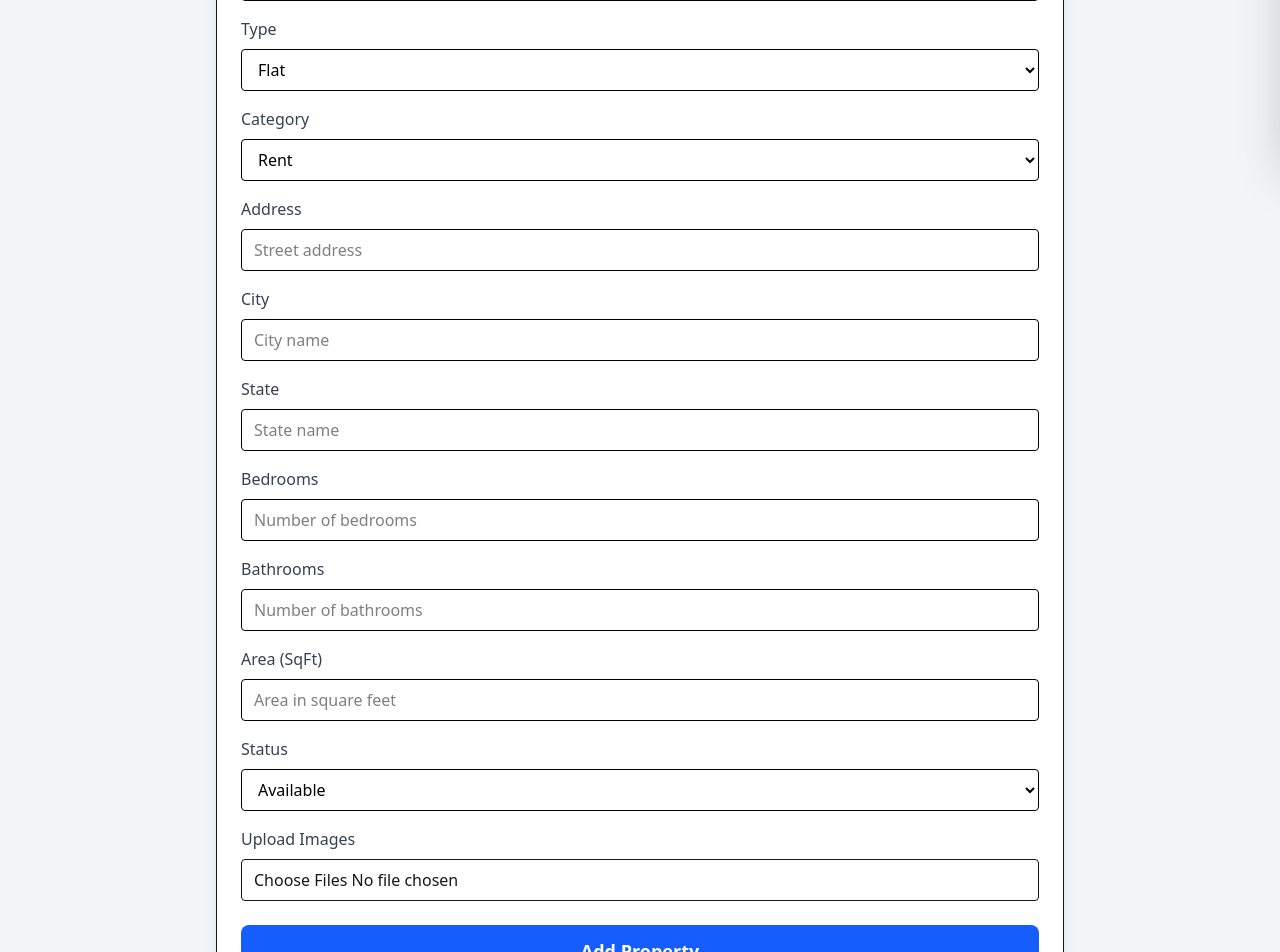
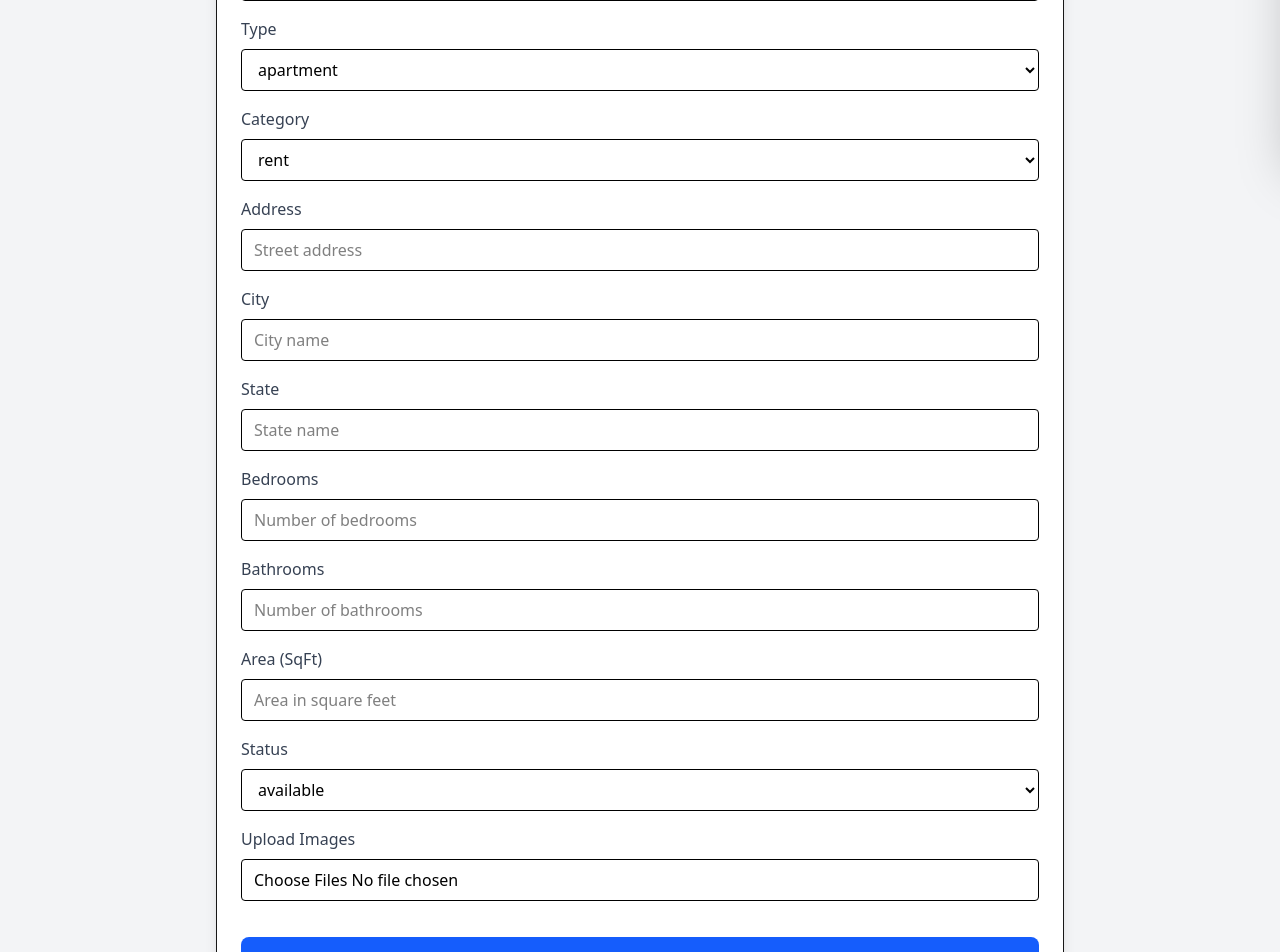
Before and after one commit to shreyashpatel5506/realestate, a Next.js app: page /addProperty in a window 1280 px wide. Shown: the part 640-1592 px from the top of the page. Built offline with nearby package versions, Linux system fonts and the light colour scheme.

Commit message:
some ui change

```diff
--- a/app/addProperty/page.jsx
+++ b/app/addProperty/page.jsx
@@ -2,10 +2,13 @@
 
 import React, { useState } from "react";
 import Navbar from "../components/Navbar";
+import Image from "next/image";
 
 export default function AddPropertyPage() {
     const [loading, setLoading] = useState(false);
     const [msg, setMsg] = useState("");
+    const [imagePreviews, setImagePreviews] = useState([]);
+
 
     async function handleSubmit(e) {
         e.preventDefault();
@@ -15,7 +18,7 @@ export default function AddPropertyPage() {
         const formData = new FormData(e.target);
 
         try {
-            const res = await fetch("/api/property/addproperty", {
+            const res = await fetch("/api/property/createProperty", {
                 method: "POST",
                 headers: {
                     "userId": localStorage.getItem("userId"), // REQUIRED
@@ -40,6 +43,18 @@ export default function AddPropertyPage() {
             setMsg("❌ Server error!");
         }
     }
+
+    const handleImagePreview = (e) => {
+        const files = Array.from(e.target.files);
+
+        const previews = files.map((file) => ({
+            file,
+            url: URL.createObjectURL(file)
+        }));
+
+        setImagePreviews(previews);
+    };
+
 
     return (
         <div className="min-h-screen bg-gray-100">
@@ -107,10 +122,10 @@ export default function AddPropertyPage() {
                         required
                         className="w-full border px-3 py-2 rounded mb-4 text-black"
                     >
-                        <option>Flat</option>
-                        <option>House</option>
-                        <option>Villa</option>
-                        <option>Land</option>
+                        <option>apartment</option>
+                        <option>house</option>
+                        <option>shop</option>
+                        <option>land</option>
                     </select>
 
                     {/* CATEGORY */}
@@ -122,8 +137,8 @@ export default function AddPropertyPage() {
                         required
                         className="w-full border px-3 py-2 rounded mb-4 text-black"
                     >
-                        <option>Rent</option>
-                        <option>Sale</option>
+                        <option>rent</option>
+                        <option>sale</option>
                     </select>
 
                     {/* ADDRESS */}
@@ -201,22 +216,40 @@ export default function AddPropertyPage() {
                         required
                         className="w-full border px-3 py-2 rounded mb-4 text-black"
                     >
-                        <option value="available">Available</option>
-                        <option value="sold">Sold</option>
+                        <option value="available">available</option>
                     </select>
 
                     {/* IMAGES */}
                     <label className="block mb-2 font-medium text-gray-700">
                         Upload Images
                     </label>
+
                     <input
                         type="file"
                         name="images"
                         accept="image/*"
                         multiple
                         required
-                        className="w-full border px-3 py-2 rounded mb-6 bg-white"
+                        onChange={handleImagePreview}
+                        className="w-full border px-3 py-2 rounded mb-6 bg-white text-black"
                     />
+
+                    {/* IMAGE PREVIEW GRID */}
+                    <div className="grid grid-cols-2 sm:grid-cols-3 gap-3 mt-3 text-black">
+                        {imagePreviews.length > 0 &&
+                            imagePreviews.map((img, index) => (
+                                <div key={index} className="relative w-full h-32 border rounded overflow-hidden">
+                                    <Image
+                                        src={img.url}
+                                        alt="Preview"
+                                        width={300}
+
+                                        height={200}
+                                        className="w-full h-full object-cover"
+                                    />
+                                </div>
+                            ))}
+                    </div>
 
                     <button
                         disabled={loading}
--- a/app/myProperties/[propertyid]/updateanddelete/page.jsx
+++ b/app/myProperties/[propertyid]/updateanddelete/page.jsx
@@ -38,7 +38,7 @@ export default function UpdateDeletePage() {
         e.preventDefault();
         setLoading(true);
 
-        const res = await fetch(`/api/property/updateproperty?pid=${propertyid}`, {
+        const res = await fetch(`/api/property/updatepropertysatus?pid=${propertyid}`, {
             method: "PUT",
             headers: {
                 "Content-Type": "application/json",
@@ -62,7 +62,7 @@ export default function UpdateDeletePage() {
     async function deleteHandler() {
         if (!confirm("Are you sure?")) return;
 
-        const res = await fetch(`/api/property/deleteproperty?pid=${propertyid}`, {
+        const res = await fetch(`/api/property/deleteProperty?pid=${propertyid}`, {
             method: "DELETE",
             headers: {
                 "userId": localStorage.getItem("userId"),
--- a/app/myProperties/page.jsx
+++ b/app/myProperties/page.jsx
@@ -17,7 +17,7 @@ export default function MyProperties() {
 
     const getMyProperties = async () => {
         try {
-            const res = await fetch(`/api/property/getAgentProperties?agentId=${agentId}`, {
+            const res = await fetch(`/api/property/myproperties?agentId=${agentId}`, {
                 method: "GET",
                 cache: "no-store",
             });
```
